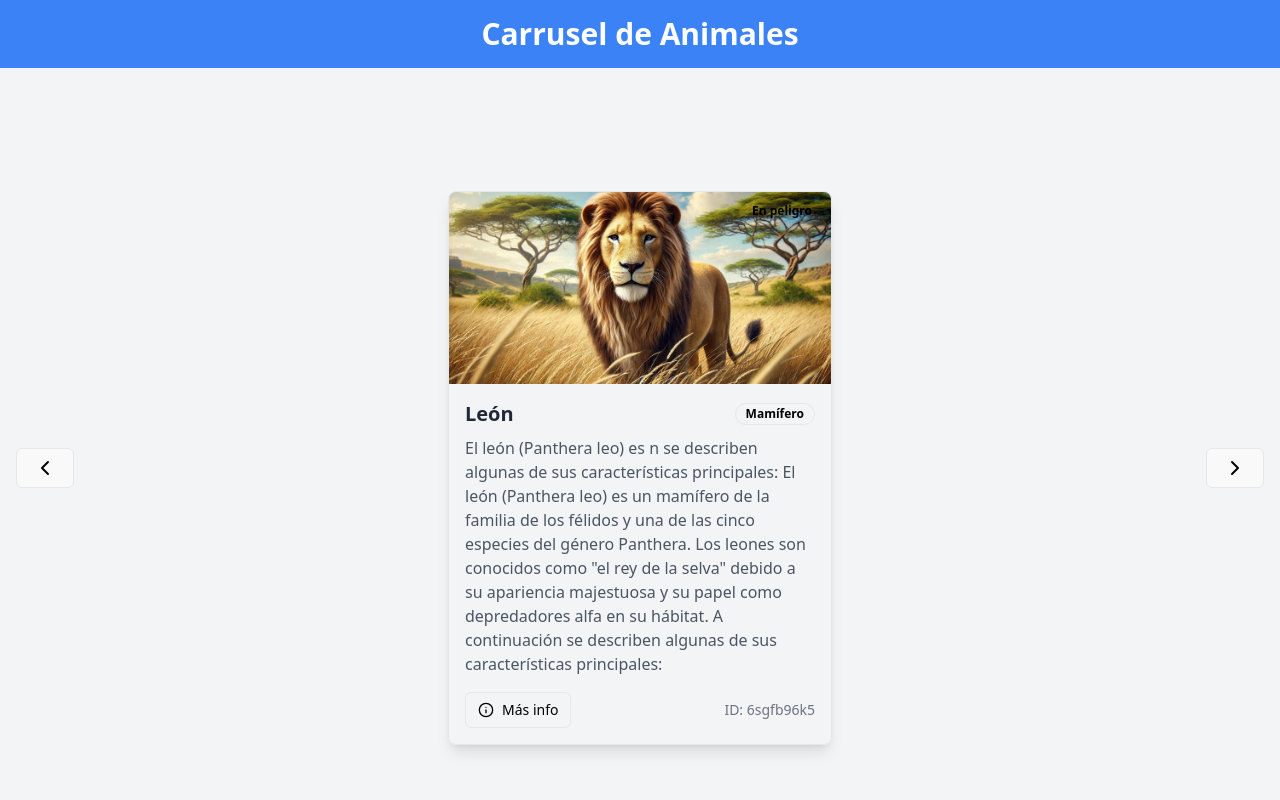
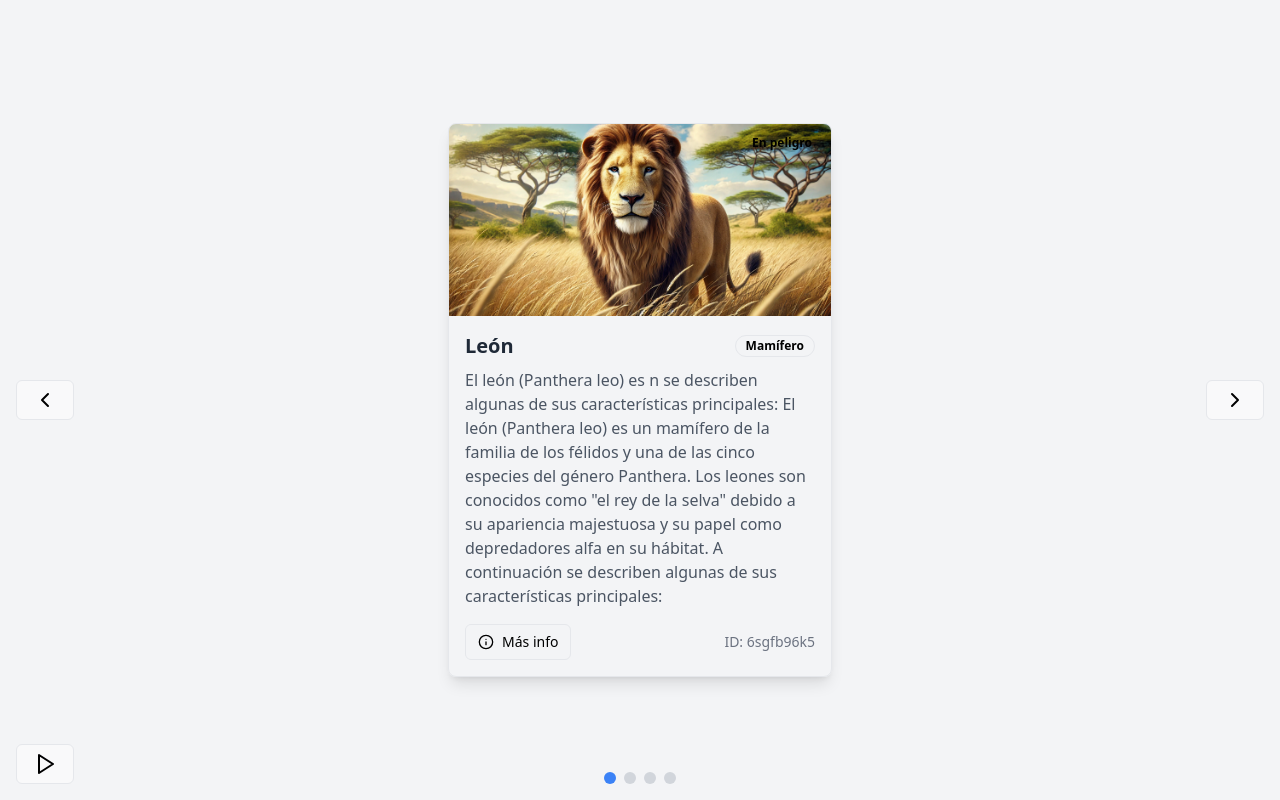
Before and after one commit to luis198755/animal-carousel2, a React (Create React App) app: page / in a window 1280 px wide. Built offline with nearby package versions, Linux system fonts and the light colour scheme.

Commit message:
delete banner

```diff
--- a/src/components/App.js
+++ b/src/components/App.js
@@ -36,7 +36,7 @@ const App = () => {
 
   return (
     <div className="app h-screen overflow-hidden">
-      <h1 className="text-3xl font-bold text-center py-4 bg-blue-500 text-white">Carrusel de Animales</h1>
+      {/* <h1 className="text-3xl font-bold text-center py-4 bg-blue-500 text-white">Carrusel de Animales</h1> */}
       <AnimalCarousel animals={animalData} />
     </div>
   );
```
